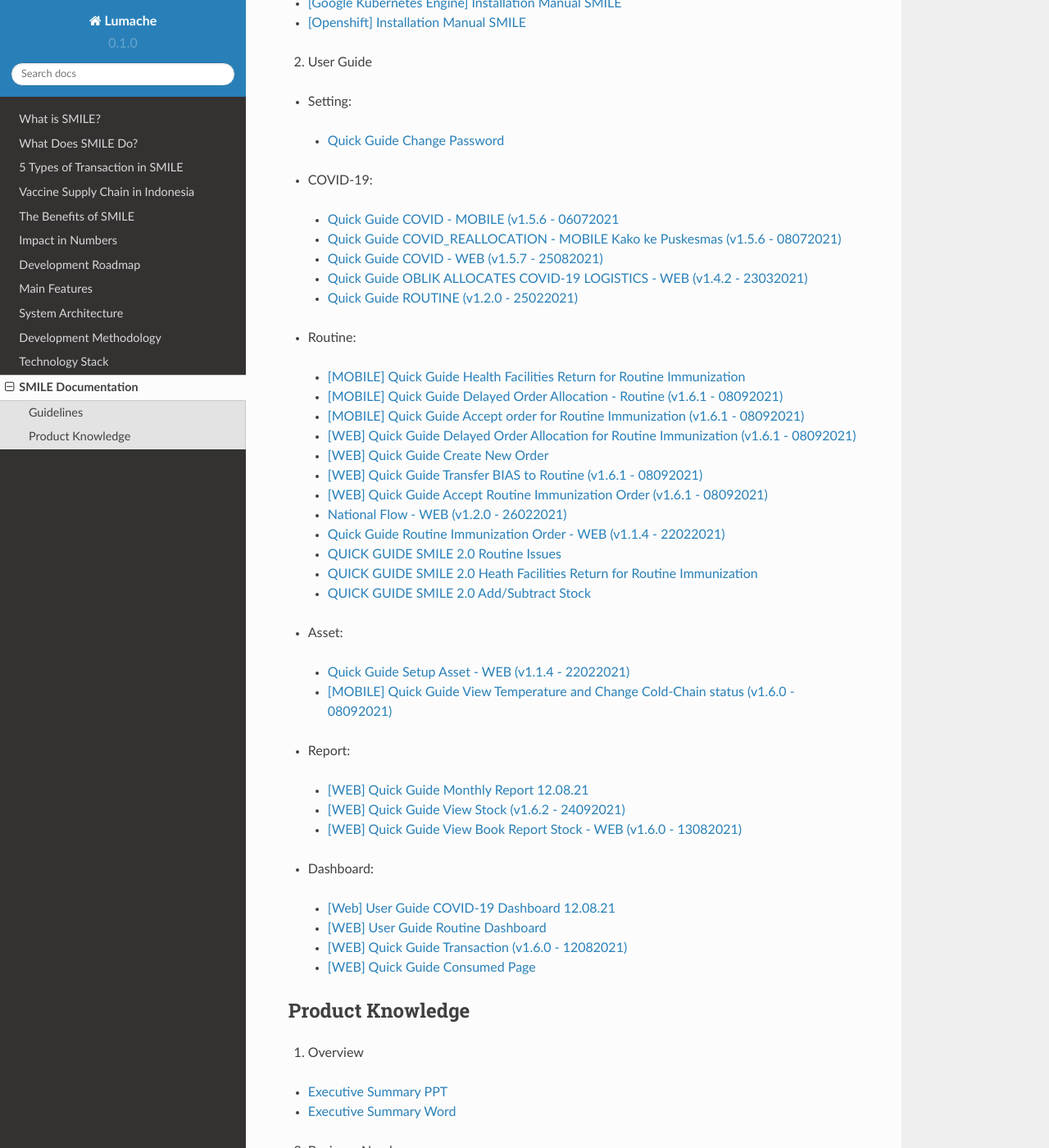
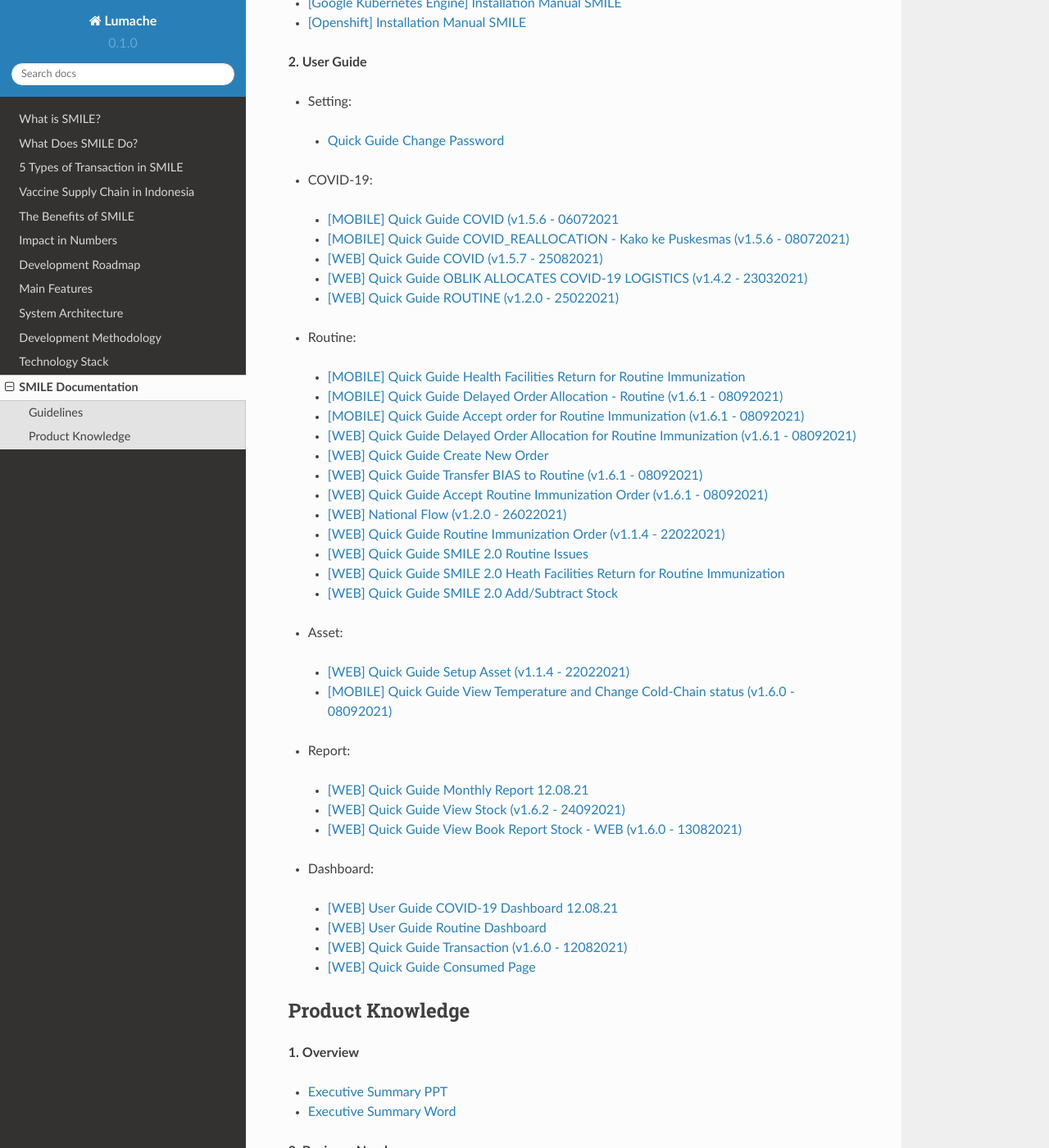
Before and after one commit to bigza/smile-documentation, a Sphinx documentation site: the page built from docs/source/documentation.rst, in a window 1280 px wide and 1400 px high, scrolled down 272 px. Shown: the whole window at 82% size. Built offline with Sphinx 7.4.7 and the Read the Docs theme 2.0.0, drawn with Linux system fonts in a browser that asks for light colours; some of the changed text lies outside the part shown.

Commit message:
bold documentation

```diff
--- a/docs/source/documentation.rst
+++ b/docs/source/documentation.rst
@@ -6,22 +6,22 @@ SMILE Documentation
 Guidelines
 ----------------
 
-1. Manual Installation
+**1. Manual Installation**
 
 - `[Google Kubernetes Engine] Installation Manual SMILE <https://docs.google.com/document/d/1dKxWuo63Lb0rZZ1MBMQQTc834hXWKfTTffBJXJxu5sg/edit?usp=sharing>`_
 - `[Openshift] Installation Manual SMILE <https://docs.google.com/document/d/1wRFiIeDHXpn_lOMJY9Ff5b1YvMYxw_vY22IGz4wSs9s/edit?usp=sharing>`_
 
-2. User Guide
+**2. User Guide**
 
 - Setting:
  - `Quick Guide Change Password <https://docs.google.com/presentation/d/1xHPzlqHfQNAcgqKcIkR_8gAszCHmiS8L/edit?usp=sharing&ouid=106356420506402440718&rtpof=true&sd=true>`_
 
 - COVID-19:
- - `Quick Guide COVID - MOBILE (v1.5.6 - 06072021 <https://docs.google.com/presentation/d/1MAeP3l2tMyeRsYbtBNoW7v_JwDWtARWU/edit?usp=sharing&ouid=106356420506402440718&rtpof=true&sd=true>`_
- - `Quick Guide COVID_REALLOCATION - MOBILE Kako ke Puskesmas (v1.5.6 - 08072021) <https://docs.google.com/presentation/d/1MAeP3l2tMyeRsYbtBNoW7v_JwDWtARWU/edit?usp=sharing&ouid=106356420506402440718&rtpof=true&sd=true>`_
- - `Quick Guide COVID - WEB (v1.5.7 - 25082021) <https://docs.google.com/presentation/d/1cV5sjVYwntNQr43sDHwa9riGLDmknTbj/edit?usp=sharing&ouid=106356420506402440718&rtpof=true&sd=true>`_
- - `Quick Guide OBLIK ALLOCATES COVID-19 LOGISTICS - WEB (v1.4.2 - 23032021) <https://docs.google.com/presentation/d/1tEUwqk1m618VJUo0GVVla3uhCzpm6rXl/edit?usp=sharing&ouid=106356420506402440718&rtpof=true&sd=true>`_
- - `Quick Guide ROUTINE (v1.2.0 - 25022021) <https://docs.google.com/presentation/d/1cV5sjVYwntNQr43sDHwa9riGLDmknTbj/edit?usp=sharing&ouid=106356420506402440718&rtpof=true&sd=true>`_
+ - `[MOBILE] Quick Guide COVID (v1.5.6 - 06072021 <https://docs.google.com/presentation/d/1MAeP3l2tMyeRsYbtBNoW7v_JwDWtARWU/edit?usp=sharing&ouid=106356420506402440718&rtpof=true&sd=true>`_
+ - `[MOBILE] Quick Guide COVID_REALLOCATION - Kako ke Puskesmas (v1.5.6 - 08072021) <https://docs.google.com/presentation/d/1MAeP3l2tMyeRsYbtBNoW7v_JwDWtARWU/edit?usp=sharing&ouid=106356420506402440718&rtpof=true&sd=true>`_
+ - `[WEB] Quick Guide COVID (v1.5.7 - 25082021) <https://docs.google.com/presentation/d/1cV5sjVYwntNQr43sDHwa9riGLDmknTbj/edit?usp=sharing&ouid=106356420506402440718&rtpof=true&sd=true>`_
+ - `[WEB] Quick Guide OBLIK ALLOCATES COVID-19 LOGISTICS (v1.4.2 - 23032021) <https://docs.google.com/presentation/d/1tEUwqk1m618VJUo0GVVla3uhCzpm6rXl/edit?usp=sharing&ouid=106356420506402440718&rtpof=true&sd=true>`_
+ - `[WEB] Quick Guide ROUTINE (v1.2.0 - 25022021) <https://docs.google.com/presentation/d/1cV5sjVYwntNQr43sDHwa9riGLDmknTbj/edit?usp=sharing&ouid=106356420506402440718&rtpof=true&sd=true>`_
 
 - Routine:
  - `[MOBILE] Quick Guide Health Facilities Return for Routine Immunization <https://docs.google.com/presentation/d/1l7oNxDLLxawRHSIbrMCqTbks5OxH_0NE/edit?usp=sharing&ouid=106356420506402440718&rtpof=true&sd=true>`_
@@ -31,14 +31,14 @@ Guidelines
  - `[WEB] Quick Guide Create New Order <https://docs.google.com/presentation/d/1-JmbdygdFgYY0xrmtNhomdfTbmKTjc5y/edit?usp=sharing&ouid=106356420506402440718&rtpof=true&sd=true>`_
  - `[WEB] Quick Guide Transfer BIAS to Routine (v1.6.1 - 08092021) <https://docs.google.com/presentation/d/15x8cmlEQ4DdZPgJ9Z8U_J_9G1ZO0uBtz/edit?usp=sharing&ouid=106356420506402440718&rtpof=true&sd=true>`_
  - `[WEB] Quick Guide Accept Routine Immunization Order (v1.6.1 - 08092021) <https://docs.google.com/presentation/d/1jbCOHQG_FTJPagTGE2k5V6yibRT23gu3/edit?usp=sharing&ouid=106356420506402440718&rtpof=true&sd=true>`_
- - `National Flow - WEB (v1.2.0 - 26022021) <https://docs.google.com/document/d/1taD11noEQH3pYDAgW5rQ4HFCtHDwdFSZ6UGlhSPOK0E/edit>`_
- - `Quick Guide Routine Immunization Order - WEB (v1.1.4 - 22022021) <https://docs.google.com/document/d/188gNoebS--ss0MOlT6Q1iHJaHa51vCjLnJriBZkWwVg/edit>`_
- - `QUICK GUIDE SMILE 2.0 Routine Issues <https://docs.google.com/presentation/d/1-8yEEJIzumXuNJ4Dac4IsUTWJLjqXSL0VicZN9Ifm6Y/edit#slide=id.geed3ebc9cb_0_99>`_
- - `QUICK GUIDE SMILE 2.0 Heath Facilities Return for Routine Immunization <https://docs.google.com/presentation/d/1CyXwr3wHFEo6NVdqoIBu1XmVlqwtbn9jF2P1ssNn2Mc/edit#slide=id.geedb2677e6_0_103>`_
- - `QUICK GUIDE SMILE 2.0 Add/Subtract Stock <https://docs.google.com/presentation/d/1iN76C78Dc1EkpdxbAn2bNmut1PvXB6FQOGoLfPzOrTA/edit#slide=id.geed7668430_0_154>`_
+ - `[WEB] National Flow (v1.2.0 - 26022021) <https://docs.google.com/document/d/1taD11noEQH3pYDAgW5rQ4HFCtHDwdFSZ6UGlhSPOK0E/edit>`_
+ - `[WEB] Quick Guide Routine Immunization Order (v1.1.4 - 22022021) <https://docs.google.com/document/d/188gNoebS--ss0MOlT6Q1iHJaHa51vCjLnJriBZkWwVg/edit>`_
+ - `[WEB] Quick Guide SMILE 2.0 Routine Issues <https://docs.google.com/presentation/d/1-8yEEJIzumXuNJ4Dac4IsUTWJLjqXSL0VicZN9Ifm6Y/edit#slide=id.geed3ebc9cb_0_99>`_
+ - `[WEB] Quick Guide SMILE 2.0 Heath Facilities Return for Routine Immunization <https://docs.google.com/presentation/d/1CyXwr3wHFEo6NVdqoIBu1XmVlqwtbn9jF2P1ssNn2Mc/edit#slide=id.geedb2677e6_0_103>`_
+ - `[WEB] Quick Guide SMILE 2.0 Add/Subtract Stock <https://docs.google.com/presentation/d/1iN76C78Dc1EkpdxbAn2bNmut1PvXB6FQOGoLfPzOrTA/edit#slide=id.geed7668430_0_154>`_
 
 - Asset:
- - `Quick Guide Setup Asset - WEB (v1.1.4 - 22022021) <https://docs.google.com/presentation/d/1uslksE7Ss2SaZ5k-OIgA9vGoJ84kyHVi/edit?usp=sharing&ouid=106606527255452371589&rtpof=true&sd=true>`_
+ - `[WEB] Quick Guide Setup Asset (v1.1.4 - 22022021) <https://docs.google.com/presentation/d/1uslksE7Ss2SaZ5k-OIgA9vGoJ84kyHVi/edit?usp=sharing&ouid=106606527255452371589&rtpof=true&sd=true>`_
  - `[MOBILE] Quick Guide View Temperature and Change Cold-Chain status (v1.6.0 - 08092021) <https://docs.google.com/document/d/1ioW0H0I2K79jNjcKXX5ZNDMJ4QgiI6oyA0NYpBhyZXo/edit>`_
 
 - Report:
@@ -47,7 +47,7 @@ Guidelines
  - `[WEB] Quick Guide View Book Report Stock - WEB (v1.6.0 - 13082021) <https://docs.google.com/presentation/d/1Lj3Nf0x3XoQtcJEqtDYDhOJq7A32E5Ih/edit#slide=id.p1>`_
 
 - Dashboard:
- - `[Web] User Guide COVID-19 Dashboard 12.08.21 <https://docs.google.com/document/d/1DadIwrF-LYMfYYt3CAVZ3xWaVPx3EjWi/edit#>`_
+ - `[WEB] User Guide COVID-19 Dashboard 12.08.21 <https://docs.google.com/document/d/1DadIwrF-LYMfYYt3CAVZ3xWaVPx3EjWi/edit#>`_
  - `[WEB] User Guide Routine Dashboard <https://docs.google.com/document/d/1GNT3R4WAM5GiqwvRMu3v1SwDBlT3LJC1/edit#>`_
  - `[WEB] Quick Guide Transaction (v1.6.0 - 12082021) <https://docs.google.com/presentation/d/1n79_EQQF7kQTn6NNsDidBwO6CAdrP39s/edit#slide=id.p1>`_
  - `[WEB] Quick Guide Consumed Page <https://docs.google.com/presentation/d/1e6w_ueWNkfVlLM4Ji2iVcgNpZbFAw50b/edit?usp=sharing&ouid=116538098423876060989&rtpof=true&sd=true>`_
@@ -55,18 +55,18 @@ Guidelines
 Product Knowledge
 ----------------
 
-1. Overview
+**1. Overview**
 
 - `Executive Summary PPT <https://docs.google.com/presentation/d/1-JqU5oAd9VilWLfA17o3OK-IYPxcVjG0/edit#slide=id.p3>`_
 - `Executive Summary Word <https://docs.google.com/document/d/1cSWQDnIFvmx-te_0yB1Q8ealHSXtr1maHmwwBEErUKE/edit#>`_
 
-2. Business Needs
+**2. Business Needs**
 
 - `Business Requirement Document SMILE v1 <https://drive.google.com/file/d/1pARJ6-jR_HsDY5SpTPgrLDO9ub_lcLFX/view?usp=sharing>`_
 - `Business Requirement Document SMILE v2 <https://drive.google.com/file/d/1-uXHeS62pHkExe2t8JXXwwThEHkeL4u4/view?usp=sharing>`_
 - `Business Requirement Document SMILE v3 <https://drive.google.com/file/d/1XKTy1JqEw_L9LDVeu2lr735fbn5Li5kC/view?usp=sharing>`_
 
-3. Technical & Design
+**3. Technical & Design**
 
 - `Internal API - Swagger <>`_
 - `API Documentation SMILE ETL (Biofarma) <https://docs.google.com/document/d/14XQt8I7CJCqsYcfEh8xwlgYAOc6AuLDs/edit?usp=sharing&ouid=116538098423876060989&rtpof=true&sd=true>`_
```
Also changed, not shown: other parts of docs/source/documentation.rst (+4 -4 lines).
